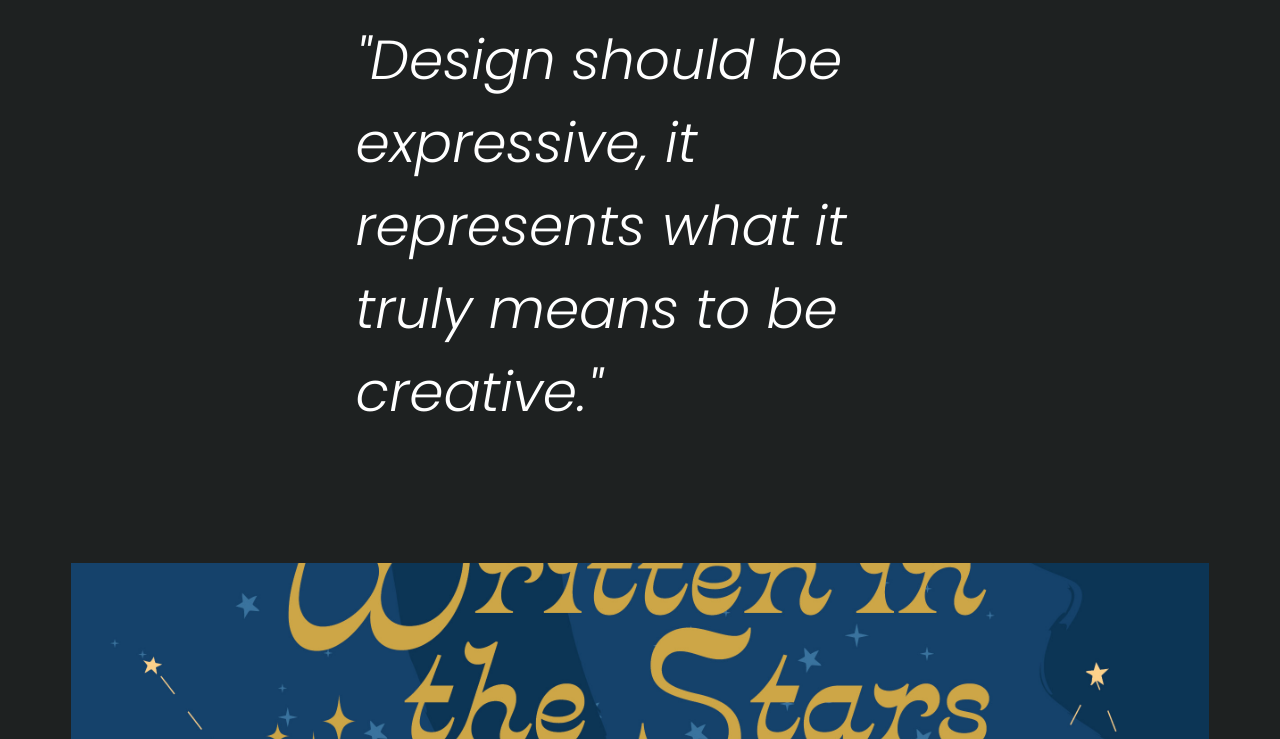
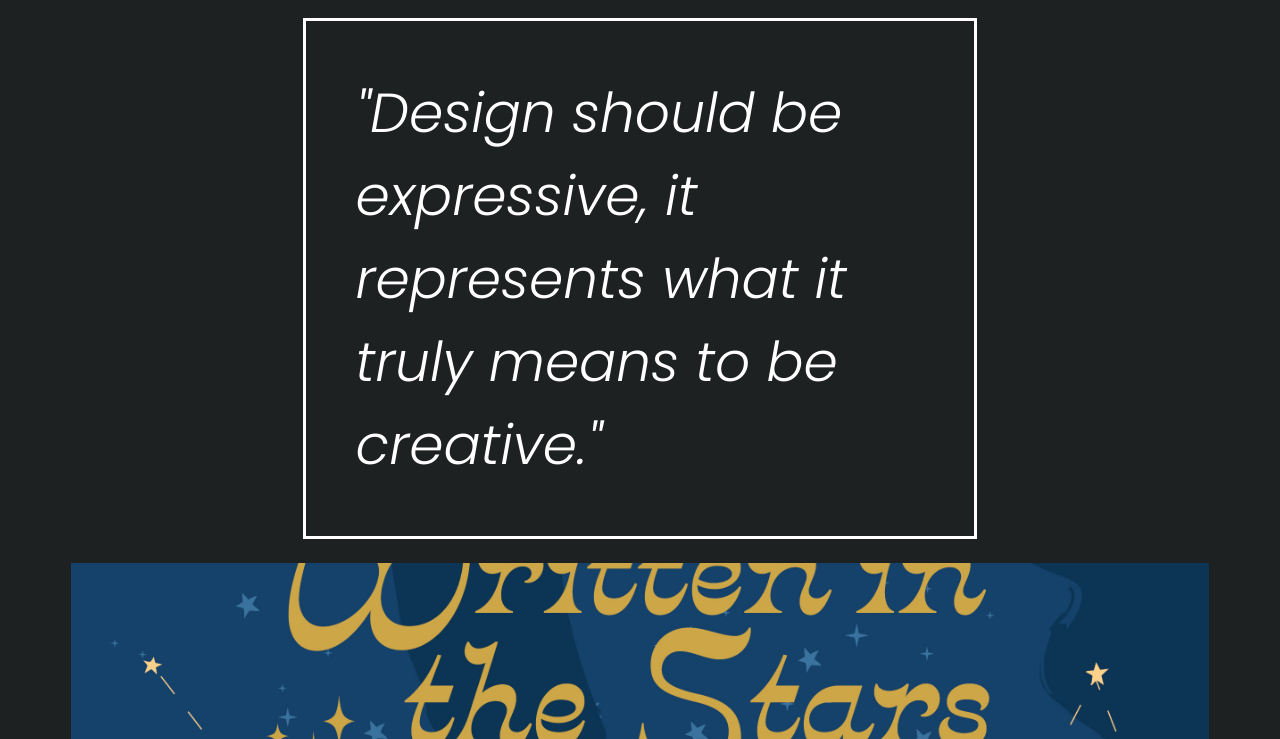
Before and after one commit to eosanche/Emersons-Portfolio, a plain HTML site: page index.html in a window 1280 px wide. Shown: the part 745-1484 px from the top of the page. Drawn offline with Linux system fonts and the light colour scheme; a web font is replaced by a local one.

Commit message:
new code

```diff
--- a/index.html
+++ b/index.html
@@ -198,6 +198,10 @@ position: relative;
   animation-duration: 1.9s;
       color: #FFFFFF;
         font-style: italic;
+        border-style: solid;
+        border-color: #FFFFFF;
+        border-width: 3px;
+        padding: 50px;
    }
 
    h1 {
```
